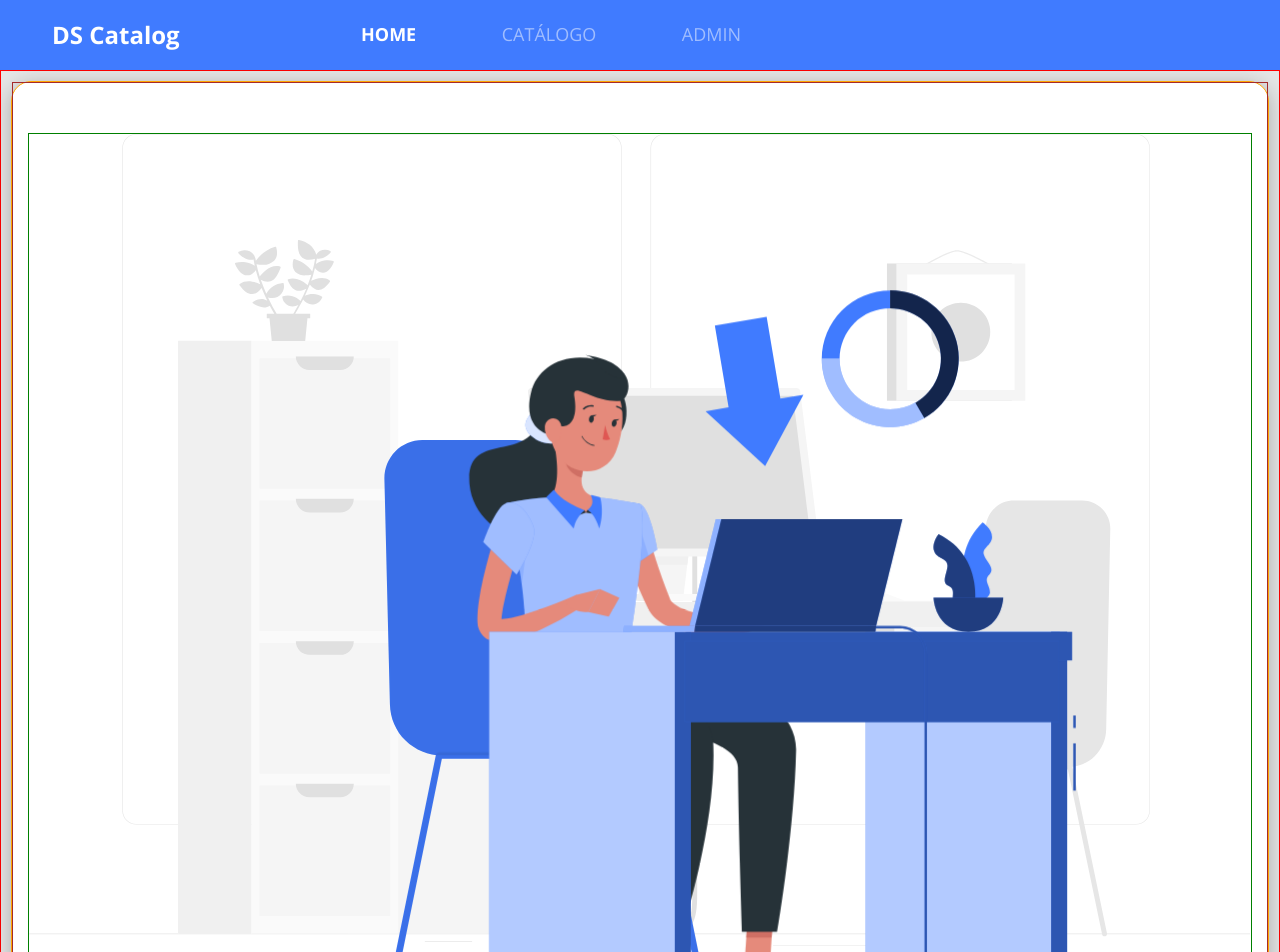
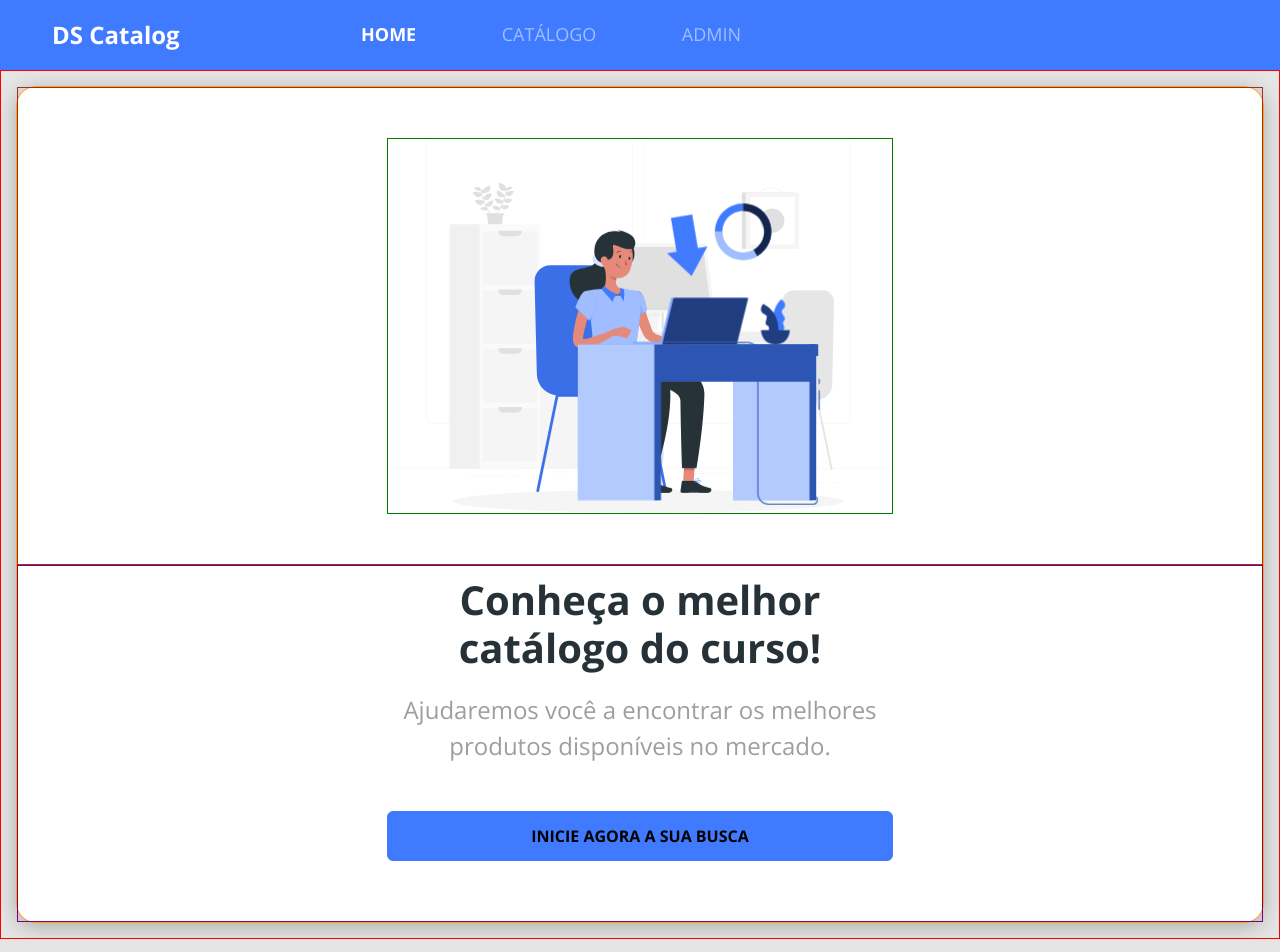
Before and after one commit to LorenzoBondan/dscatalog, a React (Create React App) app in the folder frontend/: page / in a window 1280 px wide. Shown: the top 952 px of the page. Built offline with nearby package versions, Linux system fonts and the light colour scheme.

Commit message:
576px finished

```diff
--- a/frontend/src/components/ButtonIcon/styles.css
+++ b/frontend/src/components/ButtonIcon/styles.css
@@ -1,4 +1,3 @@
 .btn-icon{
-    width: 260px;
     height: 50px;
 }
--- a/frontend/src/pages/Home/styles.css
+++ b/frontend/src/pages/Home/styles.css
@@ -58,3 +58,33 @@
     height: auto;
     border: solid 1px green;
 }
+
+/* ### RESPONSIVIDADE ### */
+
+@media(min-width: 576px){
+
+    /* aumentar a fonte do home container -> muda proporcionalmente as fontes do titulo e subtitulo pois unidades 'em' */
+    .home-container{
+        padding: 15px;
+        font-size: 40px;
+    }
+
+    /* aumentar a área do título e subtítulo */
+    .home-content-container h1 { /* conheça o melhor catálogo do curso */
+        width: 506px; /* ajustar a largura pras palavras se adequarem */
+        margin-bottom: 20px;
+    }
+
+    .home-content-container p { /* descrição */
+        width: 506px;
+        margin-bottom: 47px;
+    }
+
+    .home-content-container button {
+        width: 506px;
+    }
+
+    .home-image-container svg{
+        width: 506px;
+    }
+}
```
